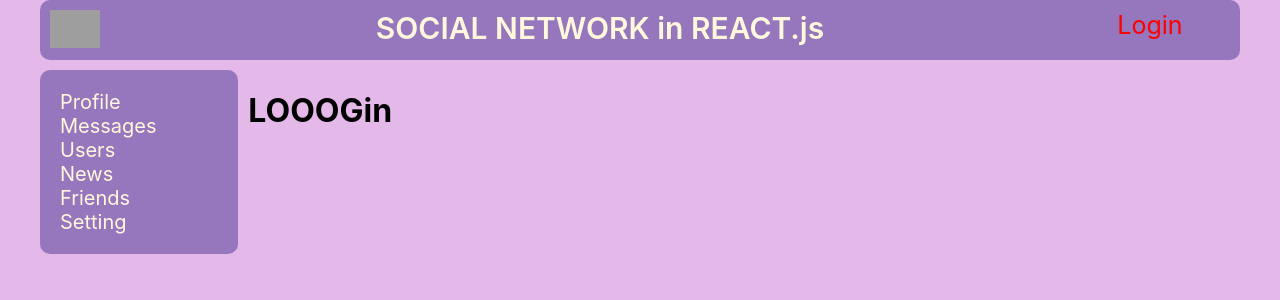
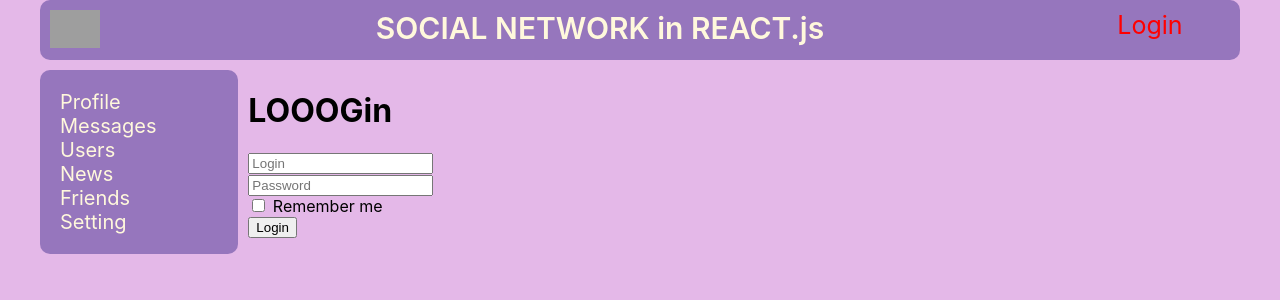
Before and after one commit to MALANKA96/social_network, a React (Create React App) app: page /login in a window 1280 px wide. Shown: the top 300 px of the page. Built offline with nearby package versions, Linux system fonts and the light colour scheme; no server answers; grey boxes are pictures that could not be loaded; the HTML template or start-up script is replaced by a standard one.

Commit message:
login_form

```diff
--- a/package.json
+++ b/package.json
@@ -13,6 +13,7 @@
     "react-router-dom": "^5.2.0",
     "react-scripts": "4.0.1",
     "redux": "^4.0.5",
+    "redux-form": "^8.3.7",
     "redux-thunk": "^2.3.0",
     "web-vitals": "^0.2.4"
   },
--- a/src/components/Login/Login.jsx
+++ b/src/components/Login/Login.jsx
@@ -1,9 +1,39 @@
 import * as React from "react";
+import { Field, reduxForm } from "redux-form";
 
-const Login = () => {
-    return (
-        <h1> LOOOGin </h1>
-    )
-}
+const LoginForm = (props) => {
+  return (
+    <form onSubmit={props.handleSubmit} >
+      <div>
+        <Field placeholder={"Login"} name={"login"} component={"input"} />
+      </div>
+      <Field placeholder={"Password"} name={"password"} component={"input"} />
+      <div>
+        <Field name={"rememberMe"} component={"input"} type={"checkbox"} />{" "}
+        Remember me
+      </div>
+      <div>
+        <Field name={"rememberMe"} component={"button"}>
+          Login
+        </Field>
+      </div>
+    </form>
+  );
+};
+const LoginReduxForm = reduxForm({
+    form: "login", //
+  })(LoginForm);
+
+const Login = (props) => {
+    const onSubmit =(formData)=> {
+console.log(formData)
+    }
+  return (
+    <div>
+      <h1> LOOOGin </h1>
+      <LoginReduxForm onSubmit={onSubmit} />
+    </div>
+  );
+};
 
 export default Login;
--- a/src/redux/redux-store.js
+++ b/src/redux/redux-store.js
@@ -5,6 +5,8 @@
 import usersPageReducer from "./users-reducer";
 import authReducer from "./auth-reduser";
 import thunkMiddleware from "redux-thunk";
+import { reducer as formReducer } from 'redux-form'
+
 
 let reducers = combineReducers({
   postPage: postPageReducer,
@@ -12,6 +14,7 @@
   sidebar: sidebarReducer,
   usersPage: usersPageReducer,
   auth: authReducer,
+  form: formReducer
 });
 
 let store = createStore(reducers, applyMiddleware(thunkMiddleware));
--- a/src/redux/users-reducer.js
+++ b/src/redux/users-reducer.js
@@ -15,6 +15,7 @@
   isFetching: false,
   followingInProgress: [],
 };
+
 
 const usersPageReducer = (state = initialState, action) => {
   switch (action.type) {
```
Also changed, not shown: 2 other files (tests, documents, lock files or other folders).
